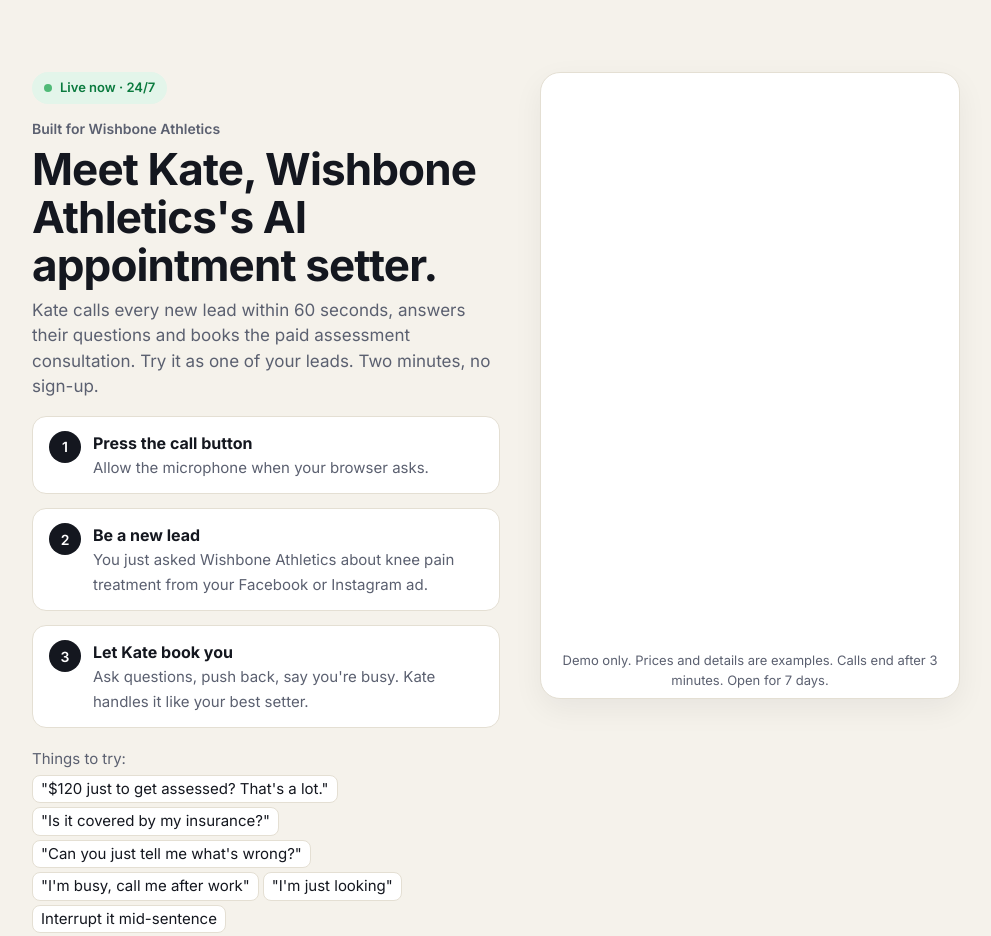
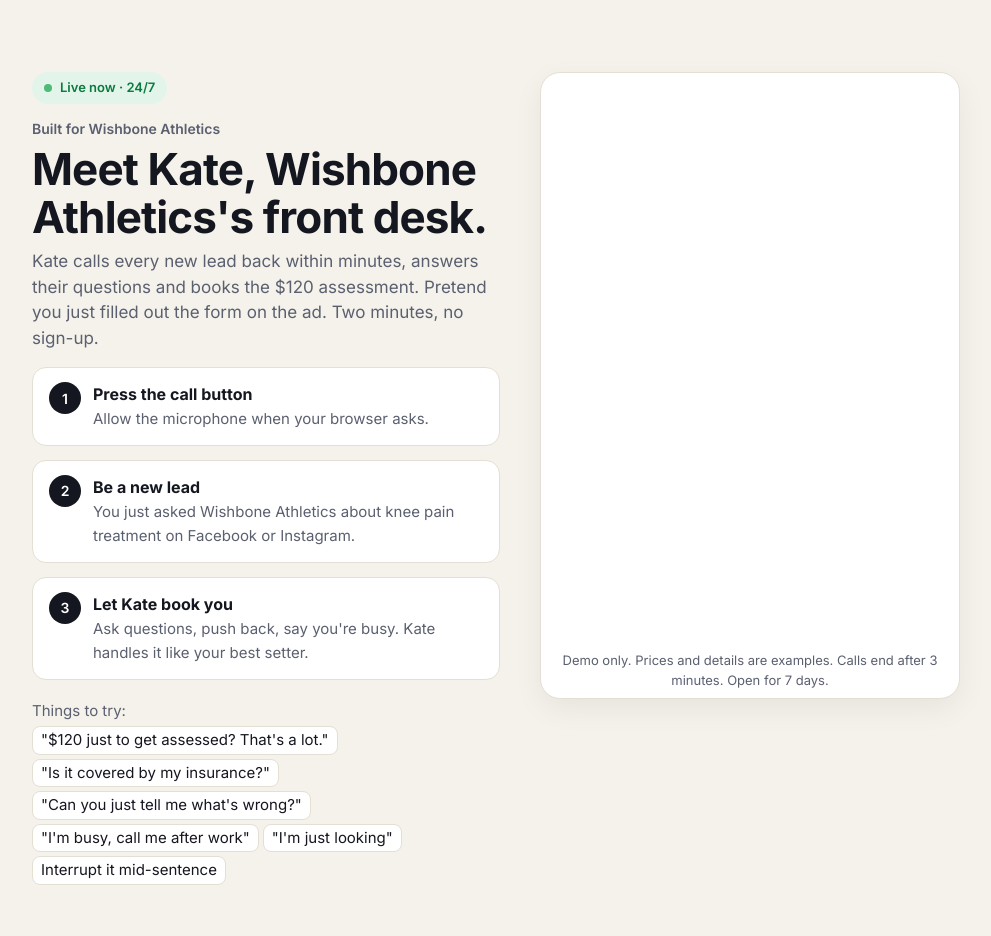
Before and after one commit to HimanshuVerma94/ai-voice-agent, a plain HTML site: page setter/wishbone-athletics/index.html in a window 1280 px wide. Shown: the whole page, without its empty margins (144-1135 px from the left). Drawn offline with Linux system fonts and the light colour scheme; a script that the page names is missing.

Commit message:
Wishbone: Kate in character, AI only if asked

```diff
--- a/setter/wishbone-athletics/index.html
+++ b/setter/wishbone-athletics/index.html
@@ -4,8 +4,8 @@
 <meta charset="utf-8">
 <meta name="viewport" content="width=device-width, initial-scale=1">
 <meta name="robots" content="noindex, nofollow">
-<title>Wishbone Athletics · AI Appointment Setter Demo</title>
-<meta name="description" content="A live AI appointment setter demo built for Wishbone Athletics.">
+<title>Wishbone Athletics · Front Desk Demo</title>
+<meta name="description" content="A live front desk demo built for Wishbone Athletics.">
 <link rel="preconnect" href="https://fonts.googleapis.com">
 <link href="https://fonts.googleapis.com/css2?family=Inter:wght@400;500;600;700&display=swap" rel="stylesheet">
 <style>
@@ -78,13 +78,13 @@
   <section class="hero">
     <span class="badge"><span class="dot"></span> Live now · 24/7</span>
     <p class="for">Built for Wishbone Athletics</p>
-    <h1>Meet Kate, Wishbone Athletics's AI appointment setter.</h1>
-    <p class="sub">Kate calls every new lead within 60 seconds, answers their questions and books the paid assessment consultation. Try it as one of your leads. Two minutes, no sign-up.</p>
+    <h1>Meet Kate, Wishbone Athletics's front desk.</h1>
+    <p class="sub">Kate calls every new lead back within minutes, answers their questions and books the $120 assessment. Pretend you just filled out the form on the ad. Two minutes, no sign-up.</p>
   </section>
   <section class="steps">
     <ol>
       <li><div><b>Press the call button</b><span>Allow the microphone when your browser asks.</span></div></li>
-      <li><div><b>Be a new lead</b><span>You just asked Wishbone Athletics about knee pain treatment from your Facebook or Instagram ad.</span></div></li>
+      <li><div><b>Be a new lead</b><span>You just asked Wishbone Athletics about knee pain treatment on Facebook or Instagram.</span></div></li>
       <li><div><b>Let Kate book you</b><span>Ask questions, push back, say you're busy. Kate handles it like your best setter.</span></div></li>
     </ol>
     <p class="tries">Things to try:<br>
```
